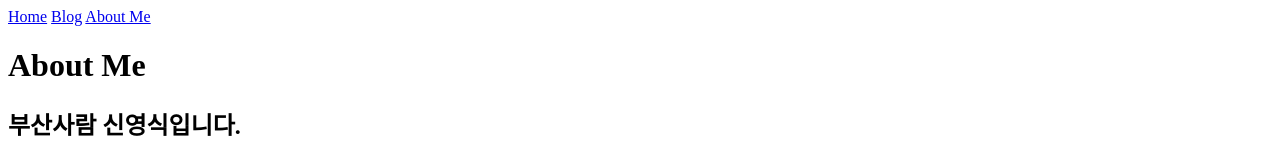
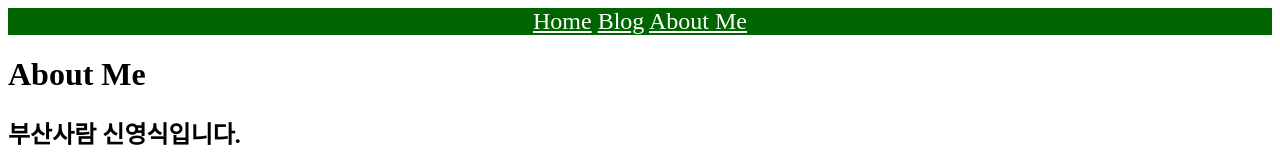
Before and after one commit to kaylepam/Web, a plain HTML site: page about_me.html in a window 1280 px wide. Shown: the top 164 px of the page. Drawn offline with Linux system fonts and the light colour scheme.

Commit message:
2day html

```diff
--- a/about_me.html
+++ b/about_me.html
@@ -7,10 +7,10 @@
     <title>About me</title>
 </head>
 <body>
-    <nav>
-        <a href=".\index.html">Home</a>
-        <a href=".\blog_list.html">Blog</a>
-        <a href=".\about_me.html">About Me</a>
+    <nav style ='background-color : darkgreen; font-size:150%;text-align:center'>
+        <a href=".\index.html" style ='color : white'>Home</a>
+        <a href=".\blog_list.html"style ='color : white'>Blog</a>
+        <a href=".\about_me.html"style ='color : white'>About Me</a>
     </nav>
     <h1>About Me</h1>
     <h2>부산사람 신영식입니다.</h2>
```
